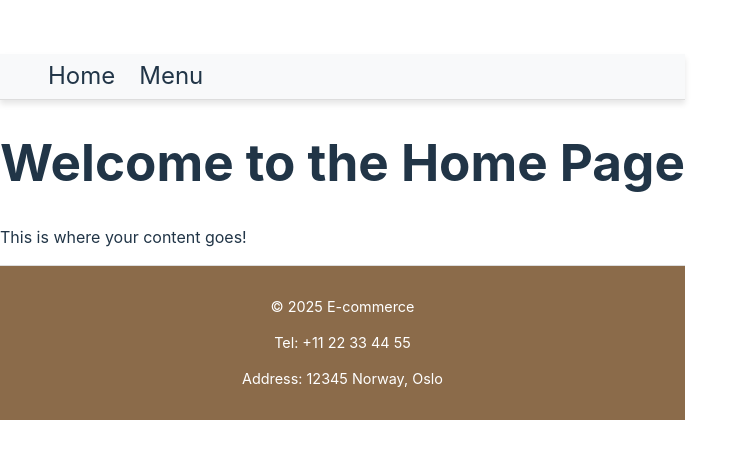
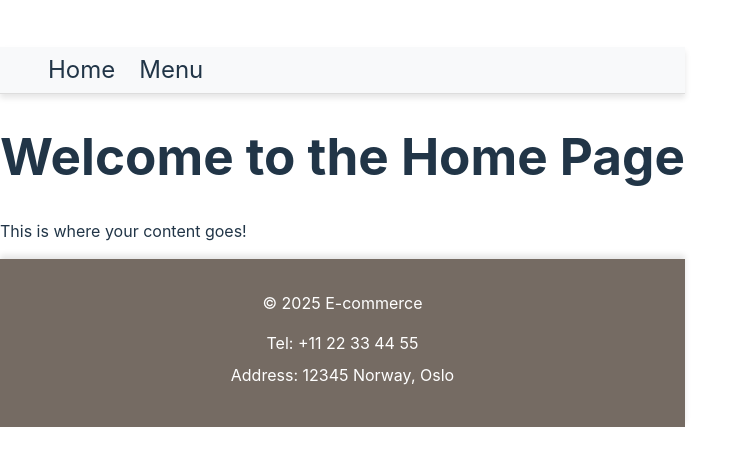
Before and after one commit to hamzas4011/ecommerce-app, a React (Vite) app: page / in a window 1280 px wide. Shown: the part 163-628 px from the top of the page, without its empty margins (0-748 px from the left). Built offline with nearby package versions, Linux system fonts and the light colour scheme.

Commit message:
footer new

```diff
--- a/src/styles/Footer.css
+++ b/src/styles/Footer.css
@@ -1,9 +1,28 @@
 .footer {
-    background-color: #8b6b4a;
-    color: #fff;
+    background-color: #756b63;
+    color: white;
     text-align: center;
-    padding: 1rem 0;
-    border-top: 1px solid #ddd;
-    width: 100%;
+    padding: 1.5rem 0;
+    font-size: 1rem;
+    box-shadow: 0 -4px 6px rgba(0, 0, 0, 0.1);
+}
+
+.footer p {
+    margin: 0.5rem 0;
+}
+
+.footer-contact {
+    margin: 1rem 0;
+    font-size: 1rem;
+    line-height: 1.5;
+}
+
+.footer-contact p {
+    margin: 0.5rem 0;
+}
+
+.footer-attribution {
+    margin-top: 1rem;
     font-size: 0.9rem;
+    color: #ddd;
 }
```
